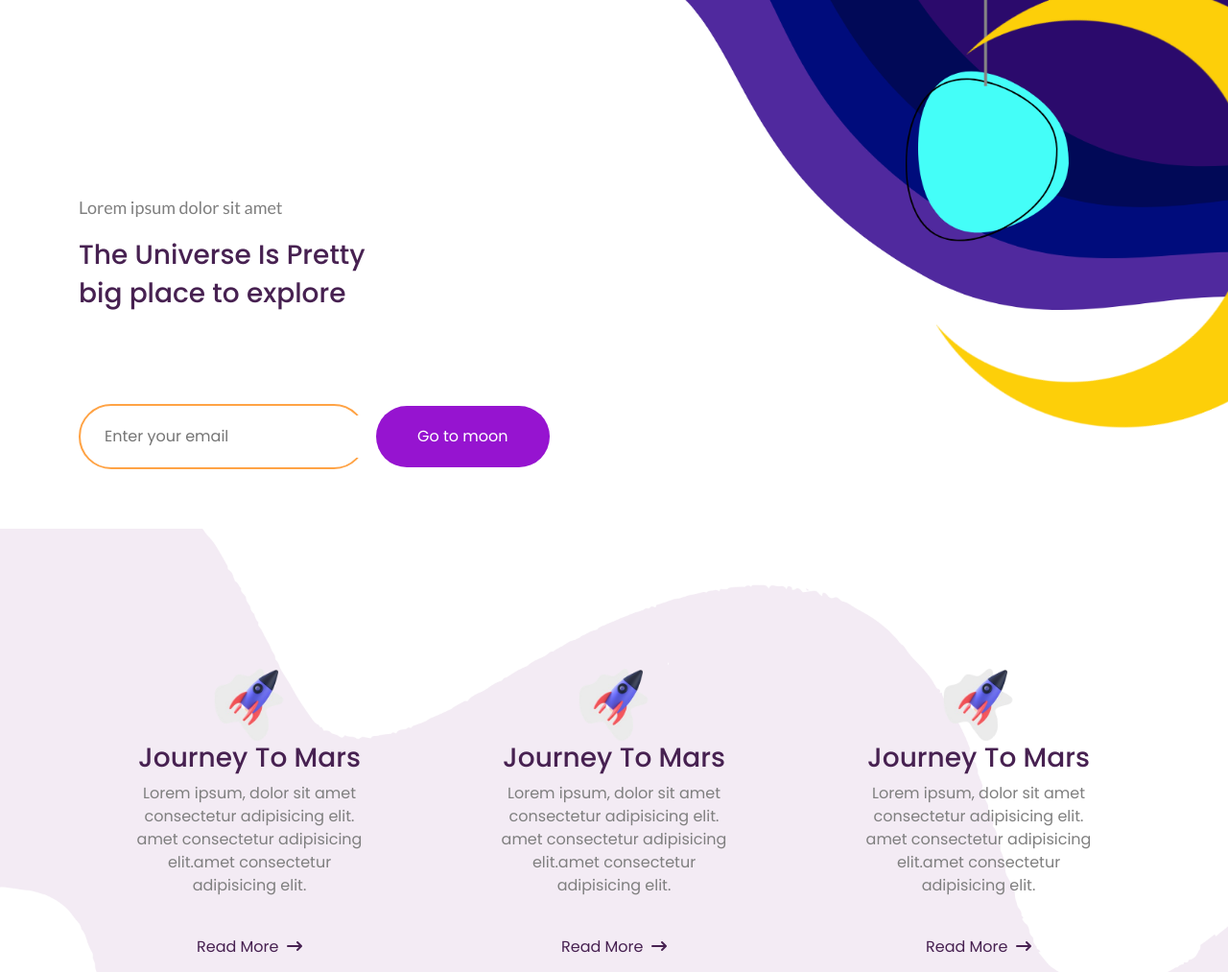
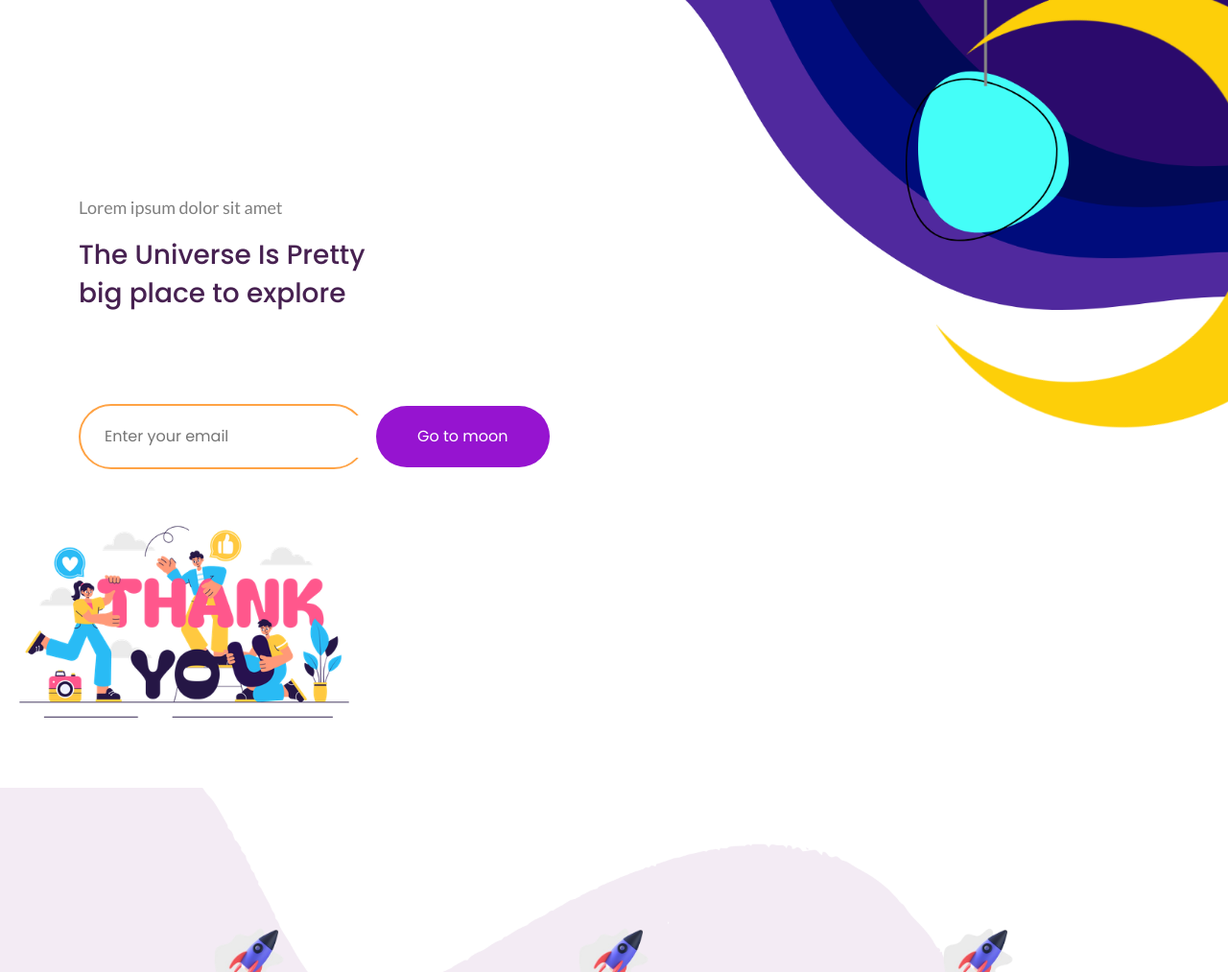
Before and after one commit to hellosadguna/task, a plain HTML site: page index.html in a window 1280 px wide. Shown: the part 87-1100 px from the top of the page at 96% size. Drawn offline with nearby package versions, Linux system fonts and the light colour scheme.

Commit message:
Update index.html

```diff
--- a/index.html
+++ b/index.html
@@ -53,8 +53,7 @@
             </div>
         </div>
     </div>
-
-
+<img src="assets/images/thankyou-2.png" alt="" width="30%">
     <div id="service_sec">
         <div class="container">
             <div class="row main_services">
```
